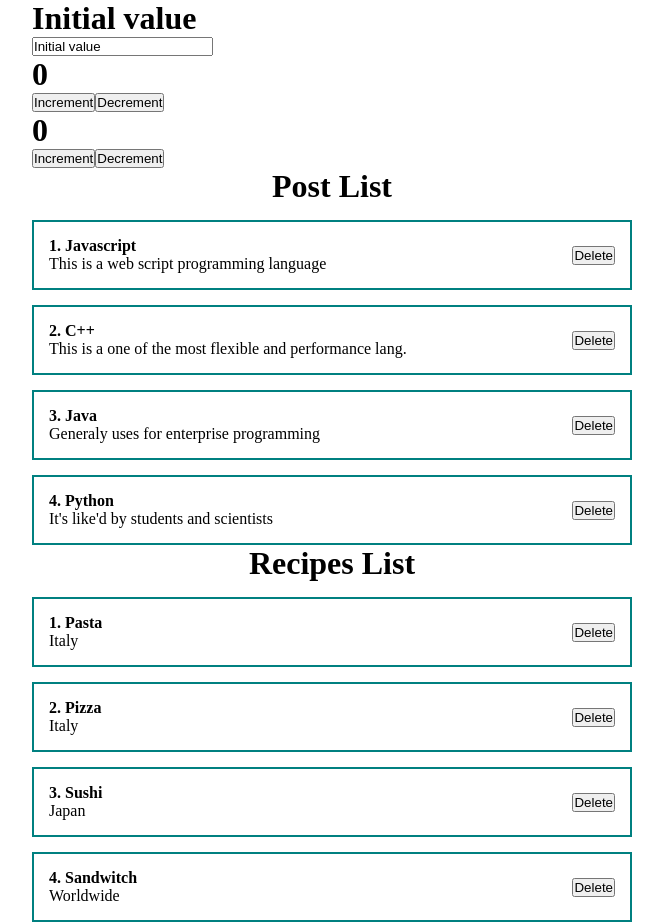
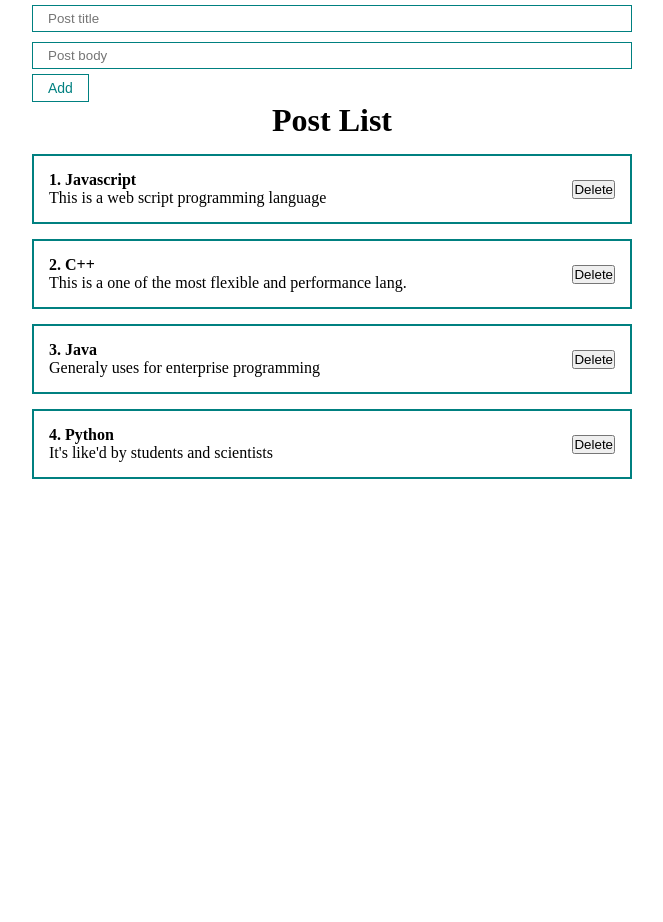
Before and after one commit to rusanoph/ReactUlbiCourse, a React (Create React App) app: page / in a window 1280 px wide. Shown: the whole page, without its empty margins (308-971 px from the left). After the commit the page ends 800 px from the top, so only its background shows below. Built offline with nearby package versions, Linux system fonts and the light colour scheme.

Commit message:
useRef example in App.js and Input.jsx

```diff
--- a/src/App.js
+++ b/src/App.js
@@ -1,11 +1,12 @@
-import React, {useState} from "react";
+import React, {useState, useRef} from "react";
 import Counter from "./components/Counter";
 import ClassCounter from "./components/ClassCounter";
 import './styles/App.css';
 import PostList from "./components/PostList";
+import Button from "./components/UI/button/Button";
+import Input from "./components/UI/input/Input";
 
 function App() {
-	const [value, setValue] = useState("Initial value")
 	const [posts, setPosts] = useState([
 		{id: 1, title: 'Javascript', body: "This is a web script programming language"},
 		{id: 2, title: 'C++', body: "This is a one of the most flexible and performance lang."},
@@ -13,24 +14,28 @@ function App() {
 		{id: 4, title: 'Python', body: "It's like'd by students and scientists"},
 	])
 
-	const [foods, setFoods] = useState([
-		{id: 1, title: 'Pasta', body: "Italy"},
-		{id: 2, title: 'Pizza', body: "Italy"},
-		{id: 3, title: 'Sushi', body: "Japan"},
-		{id: 4, title: 'Sandwitch', body: "Worldwide"},
-	])
+	const [title, setTitle] = useState('');
+	const bodyInputRef = useRef();
 
+
+	const addNewPost = (e) => {
+		e.preventDefault();
+		console.log(title);
+		console.log(bodyInputRef.current);
+	}
 
 	return (
 		<div className="App">
-			<h1>{value}</h1>
-			<input type="text" value={value} onChange={event => setValue(event.target.value)}/>
-
-			<Counter/>
-			<ClassCounter/>
+			<form>
+				{/* Controllable component */}
+				<Input value={title} onChange={e => setTitle(e.target.value)} type="text" placeholder="Post title"/>
+				{/* Uncontrollable component */}
+				<Input ref={bodyInputRef} type="text" placeholder="Post body"/>
+				{/* <input ref={bodyInputRef} type="text" placeholder="Post body" /> */}
+				<Button onClick={addNewPost}>Add</Button>
+			</form>
 
 			<PostList posts={posts} title="Post List"/>
-			<PostList posts={foods} title="Recipes List"/>
 
 		</div>
 	);
--- a/src/components/PostList.jsx
+++ b/src/components/PostList.jsx
@@ -3,6 +3,7 @@ import PostItem from './PostItem'
 
 // Destruct props to posts array on spot
 export default function PostList({posts, title}) {
+
     return (
         <div>
             <h1 style={{ textAlign: 'center' }}>
--- /dev/null
+++ b/src/components/UI/button/Button.jsx
@@ -0,0 +1,11 @@
+import React from 'react';
+import classes from './Button.module.css';
+
+
+export default function Button({children, ...props}) {
+  return (
+    <button {...props} className={classes.Btn}>
+        {children}
+    </button>
+  )
+}
--- /dev/null
+++ b/src/components/UI/button/Button.module.css
@@ -0,0 +1,9 @@
+
+.Btn {
+    padding: 5px 15px;
+    color: teal;
+    font-size: 14px;
+    background: transparent;
+    border: 1px solid teal;
+    cursor: pointer;
+}
--- /dev/null
+++ b/src/components/UI/input/Input.jsx
@@ -0,0 +1,11 @@
+import React from 'react'
+import classes from './Input.module.css';
+
+
+const Input = React.forwardRef((props, ref) => {
+  return (
+    <input ref={ref} className={classes.Input} {...props}/>
+  );
+});
+
+export default Input
--- /dev/null
+++ b/src/components/UI/input/Input.module.css
@@ -0,0 +1,6 @@
+.Input {
+    width: 100%;
+    padding: 5px 15px;
+    margin: 5px 0;
+    border: 1px solid teal;
+}
```
